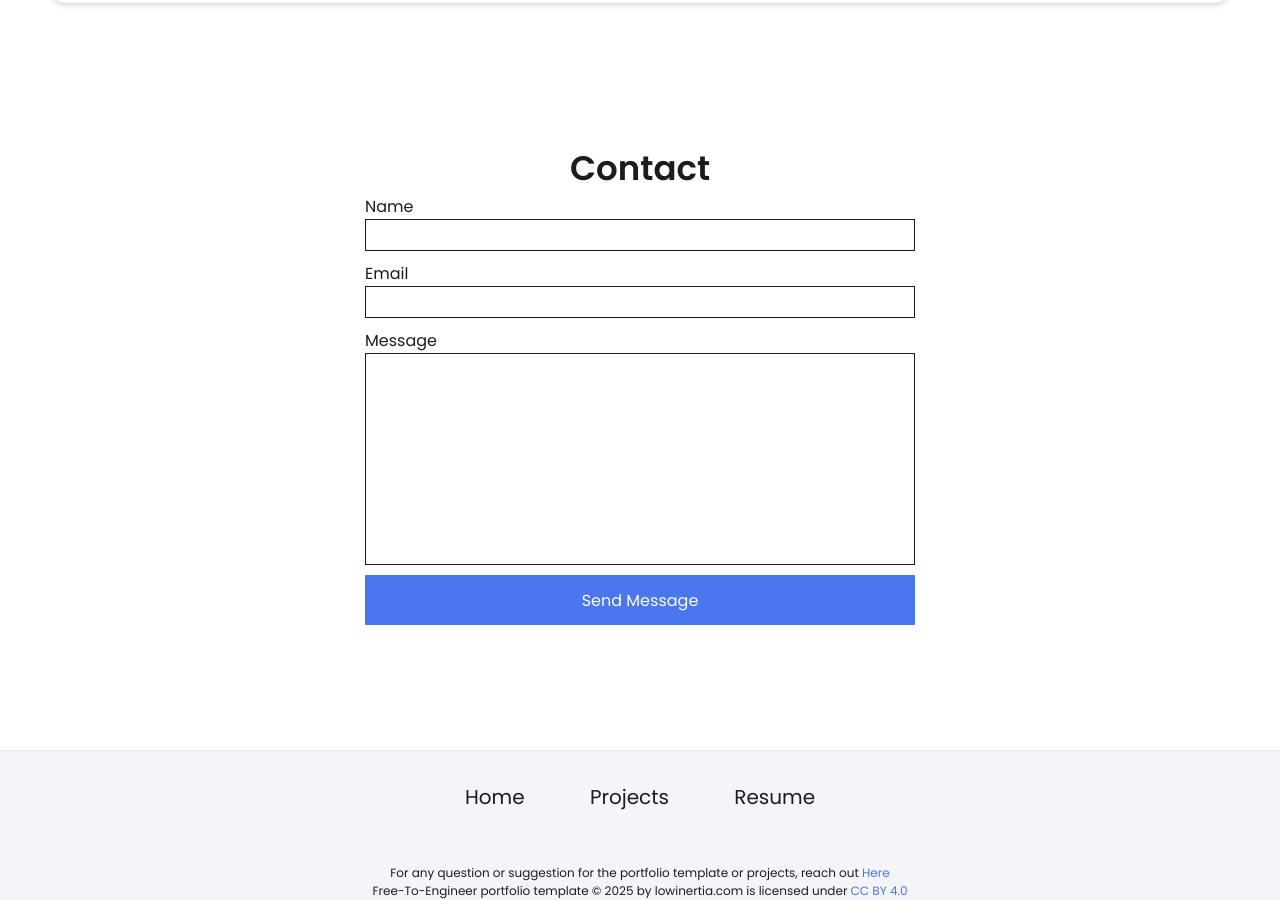
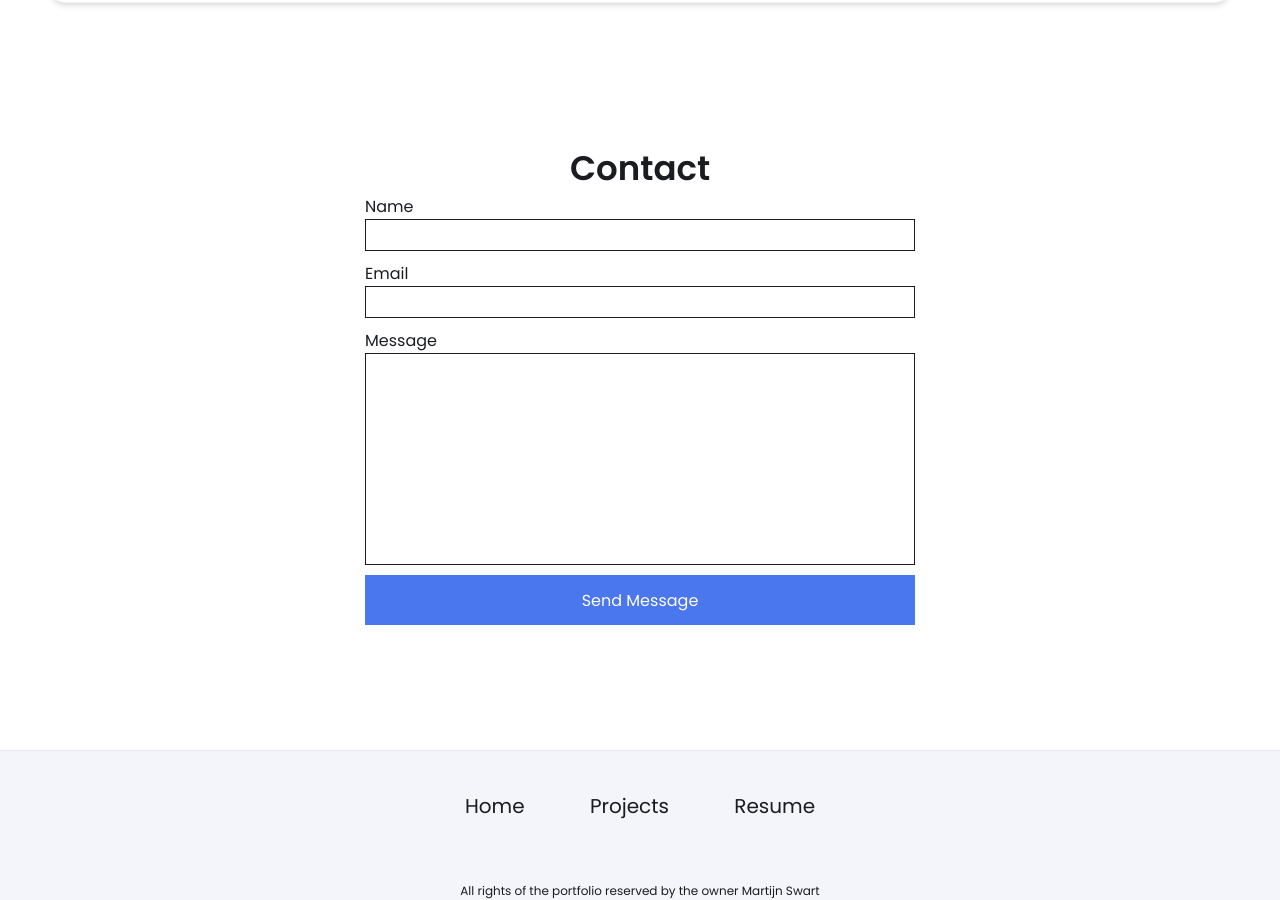
Before and after one commit to martijnswart01/martijnswart01.github.io, a Jekyll site: the page built from index.html, in a window 1280 px wide and 900 px high, scrolled down 2314 px. Built offline with Jekyll 4.4.1, drawn with Linux system fonts in a browser that asks for light colours.

Commit message:
Update footer.html

```diff
--- a/_includes/footer.html
+++ b/_includes/footer.html
@@ -13,7 +13,7 @@
         </div>
     </div>
     <div class="license">
-        <span>For any question or suggestion for the portfolio template or projects, reach out <a class="help" href="mailto:admin@lowinertia.com"> Here</a> </span>
-        <p>Free-To-Engineer portfolio template © 2025 by lowinertia.com is licensed under <a href="https://creativecommons.org/licenses/by/4.0/?ref=chooser-v1">CC BY 4.0</a></p>
+        <span>All rights of the portfolio reserved by the owner Martijn Swart</span>
+        <p></p>
     </div>
 </footer>
```
